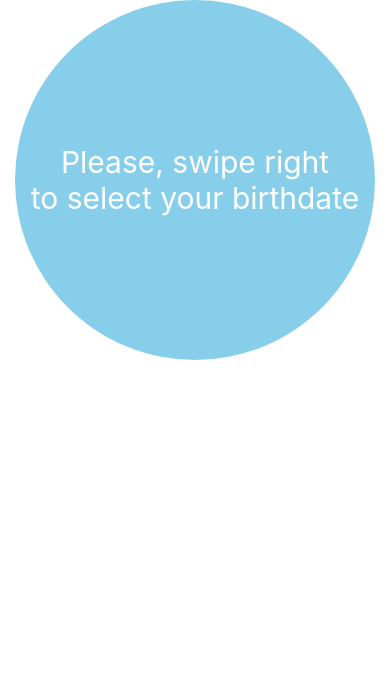
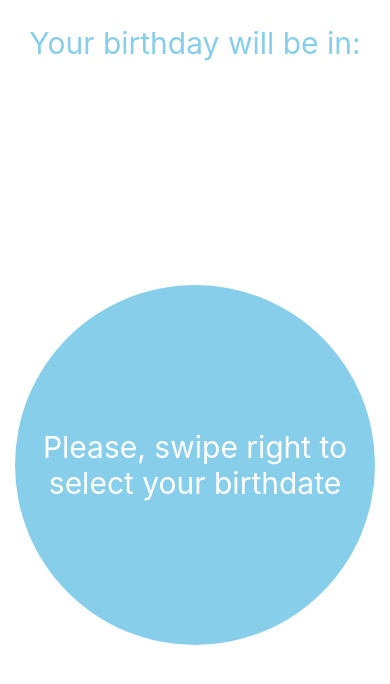
Before and after one commit to Macht59/BirthdayTimer, a React Native app: screen / in a window 390 px wide. Shown: the top 684 px of the page. Built offline with nearby package versions, Linux system fonts and the light colour scheme.

Commit message:
UI refactoring. Added splashscreen.

```diff
--- a/App.js
+++ b/App.js
@@ -1,20 +1,59 @@
 import React from 'react';
-import { StyleSheet, View } from 'react-native';
+import {
+  StyleSheet,
+  View,
+  AsyncStorage,
+} from 'react-native';
 import Summary from './src/components/Summary';
+import { AppLoading } from 'expo';
+import { BIRTHDAY_STORE_KEY } from "./src/common/constants";
 
 export default class App extends React.Component {
+
+  constructor(props) {
+    super(props);
+
+    this.state = {
+      isReady: false,
+      birthDate: null,
+    };
+
+    this.cacheResourcesAsync = this.cacheResourcesAsync.bind(this);
+  }
+
   render() {
+    if (!this.state.isReady) {
+      return (
+        <AppLoading
+          startAsync={this.cacheResourcesAsync}
+          onFinish={() => this.setState({ isReady: true })}
+          onError={console.warn}
+        />
+      );
+    }
+
+
     return (
       <View style={styles.container}>
-        <Summary />
-        {/* <AdBar /> */}
+        <Summary birthDate={this.state.birthDate} />
       </View>
     );
   }
-}
 
-export function sum(a, b) {
-  return a + b;
+  cacheResourcesAsync() {
+    return AsyncStorage.getItem(BIRTHDAY_STORE_KEY, (error, result) => {
+      let birthDate = null;
+      if (!error) {
+        const resultNumber = Number(result);
+        if (resultNumber) {
+          birthDate = new Date(resultNumber);
+        }
+      }
+
+      this.setState({ birthDate });
+    });
+  }
+
 }
 
 const styles = StyleSheet.create({
--- a/app.json
+++ b/app.json
@@ -1,6 +1,9 @@
 {
   "expo": {
     "sdkVersion": "27.0.0",
-    "orientation": "portrait"
+    "orientation": "portrait",
+    "splash": {
+      "backgroundColor": "#e0f3ff"
+    }
   }
 }
--- a/src/components/Counter.js
+++ b/src/components/Counter.js
@@ -7,6 +7,7 @@ import {
     Dimensions,
 } from 'react-native';
 import BirthdayTimer from '../common/BirthdayTimer';
+import { textStyles } from "../styles/textStyles";
 
 export default class Counter extends Component {
 
@@ -38,43 +39,69 @@ export default class Counter extends Component {
     }
 
     render() {
-        return (<View style={styles.circle}>
-            <View style={styles.circleTextContainer}>
-                {!this.state.timer.countdownDate.isInitialized && <Text style={styles.smallCircleText}>Please, swipe right</Text>}
-                {!this.state.timer.countdownDate.isInitialized && <Text style={styles.smallCircleText}>to select your birthdate</Text>}
-                {this.state.timer.countdownDate.isInitialized && <Text style={styles.circleText}>{this.state.timer.countdownDate.days} Days</Text>}
-                {this.state.timer.countdownDate.isInitialized && <Text style={styles.circleText}>{this.state.timer.countdownDate.hours} Hours</Text>}
-                {this.state.timer.countdownDate.isInitialized && <Text style={styles.circleText}>{this.state.timer.countdownDate.minutes} Minutes</Text>}
-                {this.state.timer.countdownDate.isInitialized && <Text style={styles.circleText}>{this.state.timer.countdownDate.seconds} Seconds</Text>}
+        const isInitialized = this.state.timer.countdownDate.isInitialized;
+        return (<View style={styles.container}>
+            <Text style={[textStyles.text, textStyles.shadow, textStyles.screenHeader]}>
+                Your birthday will be in:
+            </Text>
+            <View style={styles.circleContainer}>
+                <View style={styles.circle}>
+                    {!isInitialized && <Text
+                        allowFontScaling={false}
+                        style={styles.smallCircleText}>Please, swipe right to select your birthdate
+                    </Text>}
+                    {isInitialized && <Text
+                        allowFontScaling={false}
+                        style={styles.circleText}>{this.state.timer.countdownDate.days} Days
+                    </Text>}
+                    {isInitialized && <Text
+                        allowFontScaling={false}
+                        style={styles.circleText}>
+                        {this.state.timer.countdownDate.hours} Hours
+                    </Text>}
+                    {isInitialized && <Text
+                        allowFontScaling={false}
+                        style={styles.circleText}>
+                        {this.state.timer.countdownDate.minutes} Minutes
+                    </Text>}
+                    {isInitialized && <Text
+                        allowFontScaling={false}
+                        style={styles.circleText}>
+                        {this.state.timer.countdownDate.seconds} Seconds
+                    </Text>}
+                </View>
             </View>
         </View>);
     }
 }
 
 const styles = StyleSheet.create({
+    container: {
+        flex: 1,
+        alignItems: "center",
+    },
+    circleContainer: {
+        flex: 1,
+        justifyContent: "center",
+    },
     circle: {
         backgroundColor: 'skyblue',
         borderRadius: (Dimensions.get("window").width - 30) / 2,
         width: Dimensions.get("window").width - 30,
         height: Dimensions.get("window").width - 30,
-        alignSelf: "center",
-    },
-    circleTextContainer: {
-        flexDirection: "column",
+        alignItems: "center",
         justifyContent: "center",
-        alignItems: "center",
-        flex: 1,
     },
     circleText: {
         color: "white",
         fontSize: 40,
-        alignSelf: "center",
+        textAlign: "center",
     },
     smallCircleText: {
         color: "white",
         fontSize: 30,
-        alignSelf: "center",
-    }
+        textAlign: "center",
+    },
 });
 
 AppRegistry.registerComponent('Counter', () => Counter);
--- a/src/components/Settings.js
+++ b/src/components/Settings.js
@@ -3,11 +3,12 @@ import React from "react";
 import {
     AppRegistry, View,
     DatePickerIOS, Text, AsyncStorage,
-    Button, Alert, DatePickerAndroid, Platform,
+    Alert, DatePickerAndroid, Platform,
     TouchableOpacity, StyleSheet
 } from "react-native";
 import { textStyles } from "../styles/textStyles";
 import { BIRTHDAY_STORE_KEY } from "../common/constants";
+import Button from "../components/controls/Button";
 
 export default class Settings extends React.Component {
 
@@ -29,35 +30,48 @@ export default class Settings extends React.Component {
 
     render() {
         return (<View style={styles.container}>
-            {!this.birthDate && <Text style={[textStyles.text, textStyles.shadow]}>Please, pick your birthdate</Text>}
-            {this.birthDate && <Text style={[textStyles.text, textStyles.shadow]}>Your birthdate is:</Text>}
-
-
-            {Platform.OS === "ios" && <DatePickerIOS
-                date={this.birthDate}
-                onDateChange={this.iOsSetDate}
-                mode="date"
-            />}
-            {Platform.OS === "ios" && <Button onPress={this.iOsSaveDate} title="Save my birthday!" />}
-
-
-            {Platform.OS === "android" && this.birthDate && <Text style={textStyles.text}>
-                {this.birthDate.toLocaleDateString()}</Text>}
-            {Platform.OS === "android" && !this.birthDate && <TouchableOpacity
-                onPress={this.openAndroidDataPicker}
-                style={styles.buttonContainer}
-            >
-                <Text style={styles.buttonText}>Set my birthday!</Text>
-            </TouchableOpacity>}
-            {Platform.OS === "android" && this.birthDate && <Button
-                onPress={this.openAndroidDataPicker}
-                title="Change my birthday!"
-            />}
+            {!this.birthDate && <Text
+                style={[textStyles.text, textStyles.shadow, textStyles.screenHeader]}>
+                Please, set your birthdate
+            </Text>}
+            {this.birthDate && <Text
+                style={[textStyles.text, textStyles.shadow, textStyles.screenHeader]}>
+                Your birthdate is:
+            </Text>}
+            {Platform.OS === "android"
+                ? this.renderAndroidSettings()
+                : Platform.OS === "ios" ? this.renderIosSettings() : null}
         </View>);
     }
 
-    iOsSetDate(newDate) {
-        this.setState({ chosenDate: newDate });
+    renderIosSettings() {
+        return (
+            <View style={styles.settings}>
+                <DatePickerIOS
+                    date={this.birthDate}
+                    onDateChange={this.iOsSetDate}
+                    mode="date"
+                />
+                <Button onPress={this.iOsSaveDate} title="Save my birthday!" />
+            </View>
+        );
+    }
+
+    renderAndroidSettings() {
+        return (
+            <View style={styles.settings}>
+                {this.birthDate &&
+                    <Text style={textStyles.text} onPress={this.openAndroidDataPicker}>
+                        {this.birthDate.toLocaleDateString()}
+                    </Text>}
+                {!this.birthDate &&
+                    <Button onPress={this.openAndroidDataPicker} title="Set my birthday!" />}
+            </View>
+        );
+    }
+
+    iOsSetDate(chosenDate) {
+        this.setState({ chosenDate });
     }
 
     iOsSaveDate() {
@@ -77,38 +91,25 @@ export default class Settings extends React.Component {
                 if (value.action !== DatePickerAndroid.dismissedAction) {
                     const chosenDate = new Date(value.year, value.month, value.day);
                     this.setState({ chosenDate });
-                    AsyncStorage.setItem("birthDate", this.state.chosenDate.getTime().toString());
+                    AsyncStorage.setItem(BIRTHDAY_STORE_KEY, this.state.chosenDate.getTime().toString());
                     if (this.props.dateUpdated) {
                         this.props.dateUpdated(this.state.chosenDate);
                     }
                 }
             });
         } catch ({ code, message }) {
-            console.warn('Cannot open date picker', message);
+            console.error('Cannot open date picker', message);
         }
     }
 }
 
 const styles = StyleSheet.create({
     container: {
-        padding: 30,
-        paddingLeft: 10,
-        paddingRight: 10,
         flex: 1,
-        flexGrow: 1,
-        justifyContent: "space-between",
-
     },
-    buttonContainer: {
-        backgroundColor: "#0984e3",
-        padding: 10,
-        opacity: 0.9,
-    },
-    buttonText: {
-        color: "#FFF",
-        textAlign: "center",
-        fontWeight: "700",
-        fontSize: 20,
+    settings: {
+        flex: 1,
+        justifyContent: "space-around",
     },
 });
 
--- /dev/null
+++ b/src/components/controls/Button.js
@@ -0,0 +1,32 @@
+
+import React, { Component } from 'react';
+import { TouchableOpacity, Text, StyleSheet, AppRegistry } from 'react-native';
+
+export default class Button extends Component {
+  render() {
+    return (
+      <TouchableOpacity
+        onPress={this.props.onPress}
+        style={styles.buttonContainer}
+      >
+        <Text style={styles.buttonText}>{this.props.title}</Text>
+      </TouchableOpacity>
+    );
+  }
+}
+
+const styles = StyleSheet.create({
+  buttonContainer: {
+    backgroundColor: "#0984e3",
+    padding: 10,
+    opacity: 0.9,
+  },
+  buttonText: {
+    color: "#FFF",
+    textAlign: "center",
+    fontWeight: "700",
+    fontSize: 20,
+  },
+});
+
+AppRegistry.registerComponent("Button", () => Button);
--- a/src/styles/textStyles.js
+++ b/src/styles/textStyles.js
@@ -3,13 +3,18 @@ import { StyleSheet } from "react-native";
 
 export const textStyles = StyleSheet.create({
     shadow: {
-        textShadowColor: "rgba(255, 255, 255, 1)",
+        textShadowColor: "rgba(255, 255, 255, 2)",
         textShadowOffset: { width: 1, height: 1 },
-        textShadowRadius: 10,
+        textShadowRadius: 20,
     },
     text: {
         color: "skyblue",
         fontSize: 30,
         textAlign: "center",
     },
+    screenHeader:{
+        paddingBottom: 25,
+        paddingTop: 25,
+        textAlign: "center",
+    },
 });
```
Also changed, not shown: src/components/Summary.js (+7 -24 lines), 1 other file (tests, documents, lock files or other folders).
